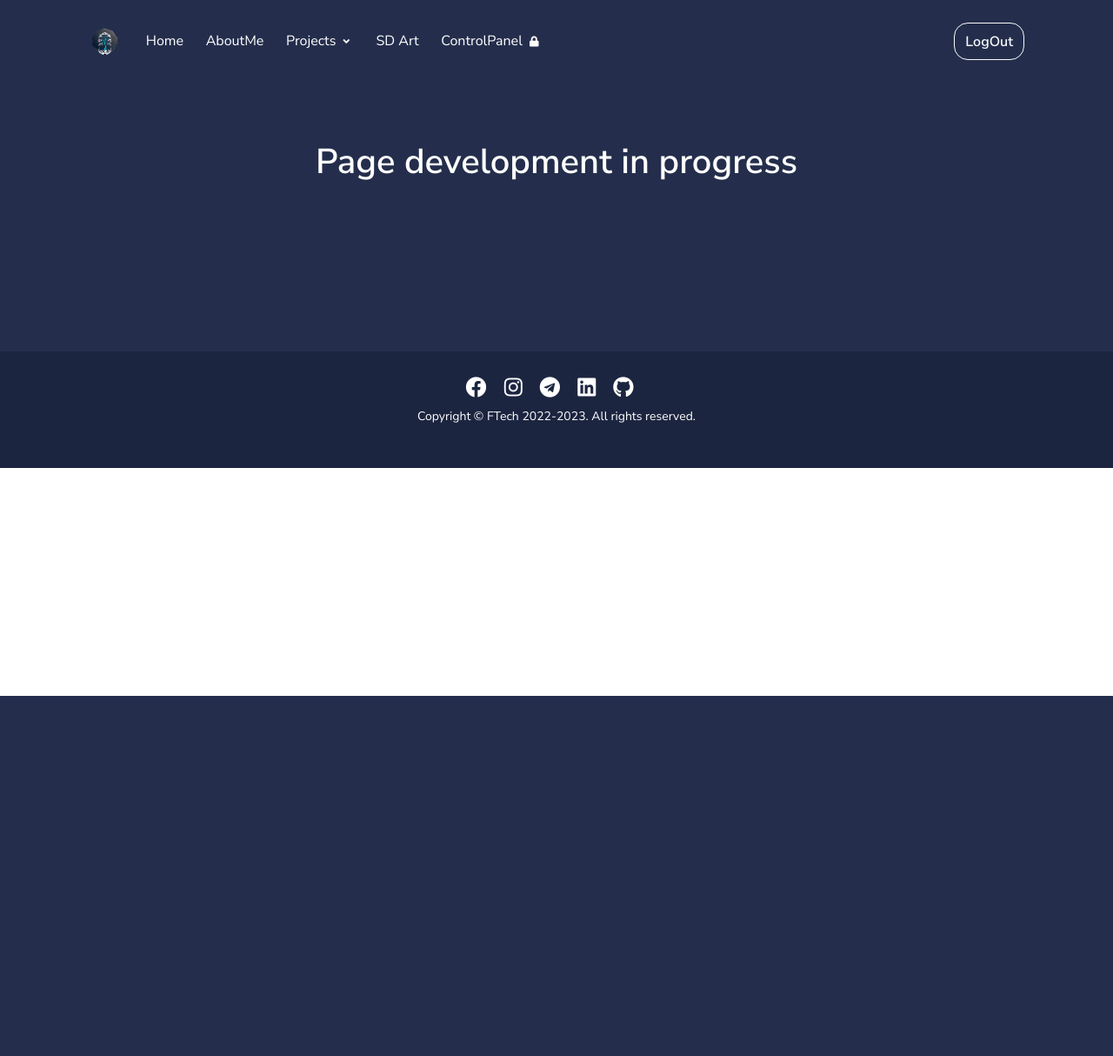
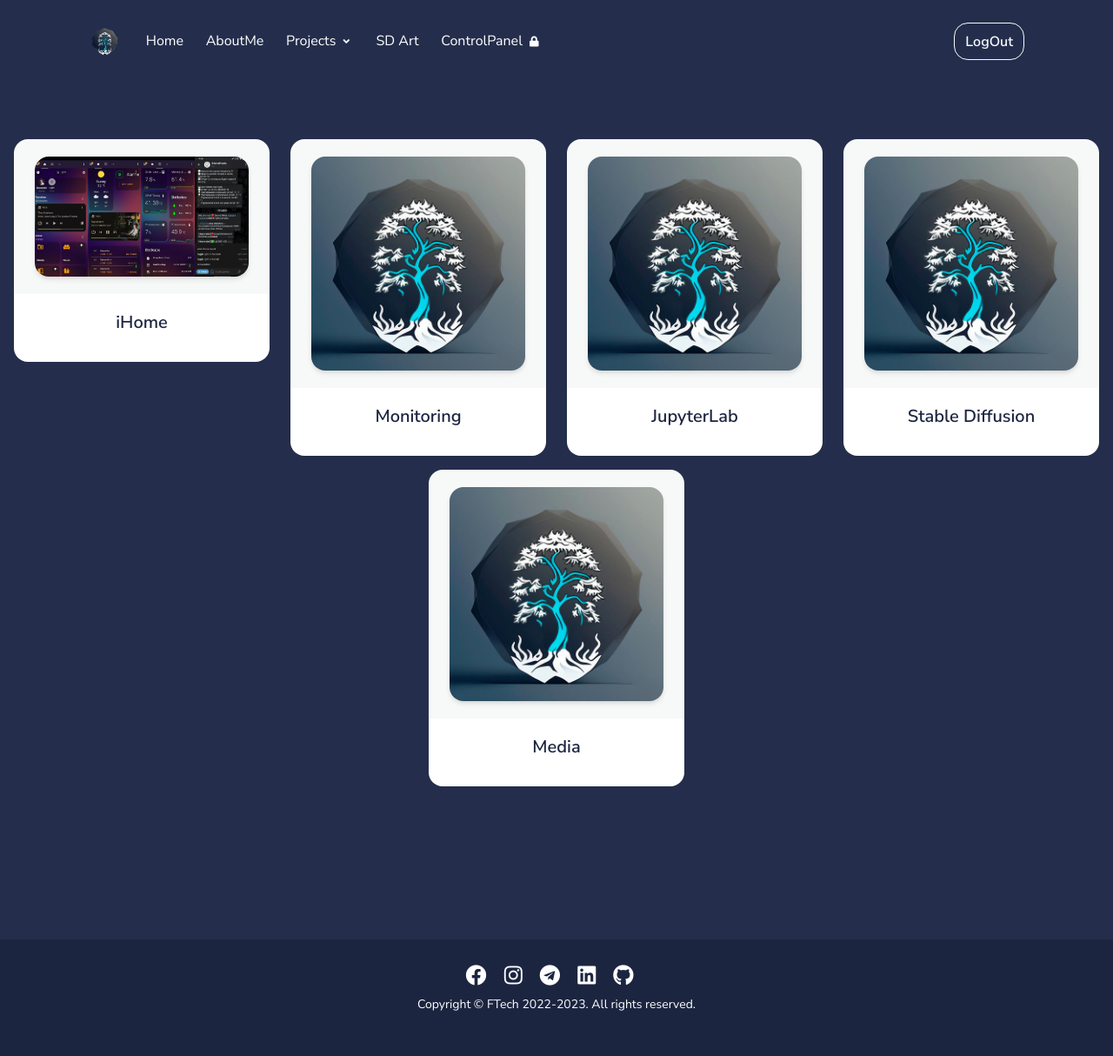
Before and after one commit to WhoKnowsWhoCares/Site-Flask, a Flask app: page /panel in a window 1280 px wide. Shown: the whole page at 87% size. Before the commit the page ends 800 px from the top, so only its background shows below. Run offline with Flask 2, Linux system fonts and the light colour scheme; the visitor is signed in with stand-in values (Sample User, id 1); some libraries are stand-ins or nearby versions.

Commit message:
update panel page

```diff
--- a/app/templates/panel.html
+++ b/app/templates/panel.html
@@ -1,12 +1,58 @@
 {% extends "components/_base.html" %}
 
 {% block page_content %}
-<section class="section-header bg-primary text-white">
-    <div class="container">
+<section class="section-header bg-primary">
+    <div class="container-wide">
         <div class="row justify-content-center">
-            <div class="col-12 col-md-8 text-center">
-                <h1>Page development in progress</h1>
-                <br>
+            <div class="col-lg-3 mb-3">
+                <div class="card border-0 text-center">
+                    <div class="card-header border-0">
+                        <img src="../static/assets/images/ihome/tile_phone_opt.jpg" class="card-img-top rounded shadow border-0" alt="iHome Page">
+                    </div>
+                    <div class="card-body">
+                        <a href="https://ihome.frantstech.site"><h3 class="h5 card-title">iHome</h3></a>
+                    </div>
+                </div>
+            </div>
+            <div class="col-lg-3 mb-3">
+                <div class="card border-0 text-center">
+                    <div class="card-header border-0">
+                        <img src="../static/assets/images/pages/tree_opt.jpg" class="card-img-top rounded shadow border-0" alt="Monitoring Page">
+                    </div>
+                    <div class="card-body">
+                        <a href="https://kuma.frantstech.site/status/frantstech"><h3 class="h5 card-title">Monitoring</h3></a>
+                    </div>
+                </div>
+            </div>
+            <div class="col-lg-3 mb-3">
+                <div class="card border-0 text-center">
+                    <div class="card-header border-0">
+                        <img src="../static/assets/images/pages/tree_opt.jpg" class="card-img-top rounded shadow border-0" alt="JupyterLab">
+                    </div>
+                    <div class="card-body">
+                        <a href="https://frantstech.site/jupyter_lab"><h3 class="h5 card-title">JupyterLab</h3></a>
+                    </div>
+                </div>
+            </div>
+            <div class="col-lg-3 mb-3">
+                <div class="card border-0 text-center">
+                    <div class="card-header border-0">
+                        <img src="../static/assets/images/pages/tree_opt.jpg" class="card-img-top rounded shadow border-0" alt="Stable Diffusion">
+                    </div>
+                    <div class="card-body">
+                        <a href="https://frantstech.site/stable_diffusion"><h3 class="h5 card-title">Stable Diffusion</h3></a>
+                    </div>
+                </div>
+            </div>
+            <div class="col-lg-3 mb-3">
+                <div class="card border-0 text-center">
+                    <div class="card-header border-0">
+                        <img src="../static/assets/images/pages/tree_opt.jpg" class="card-img-top rounded shadow border-0" alt="Media">
+                    </div>
+                    <div class="card-body">
+                        <a href="https://frantstech.site/media"><h3 class="h5 card-title">Media</h3></a>
+                    </div>
+                </div>
             </div>
         </div>
     </div>
```
